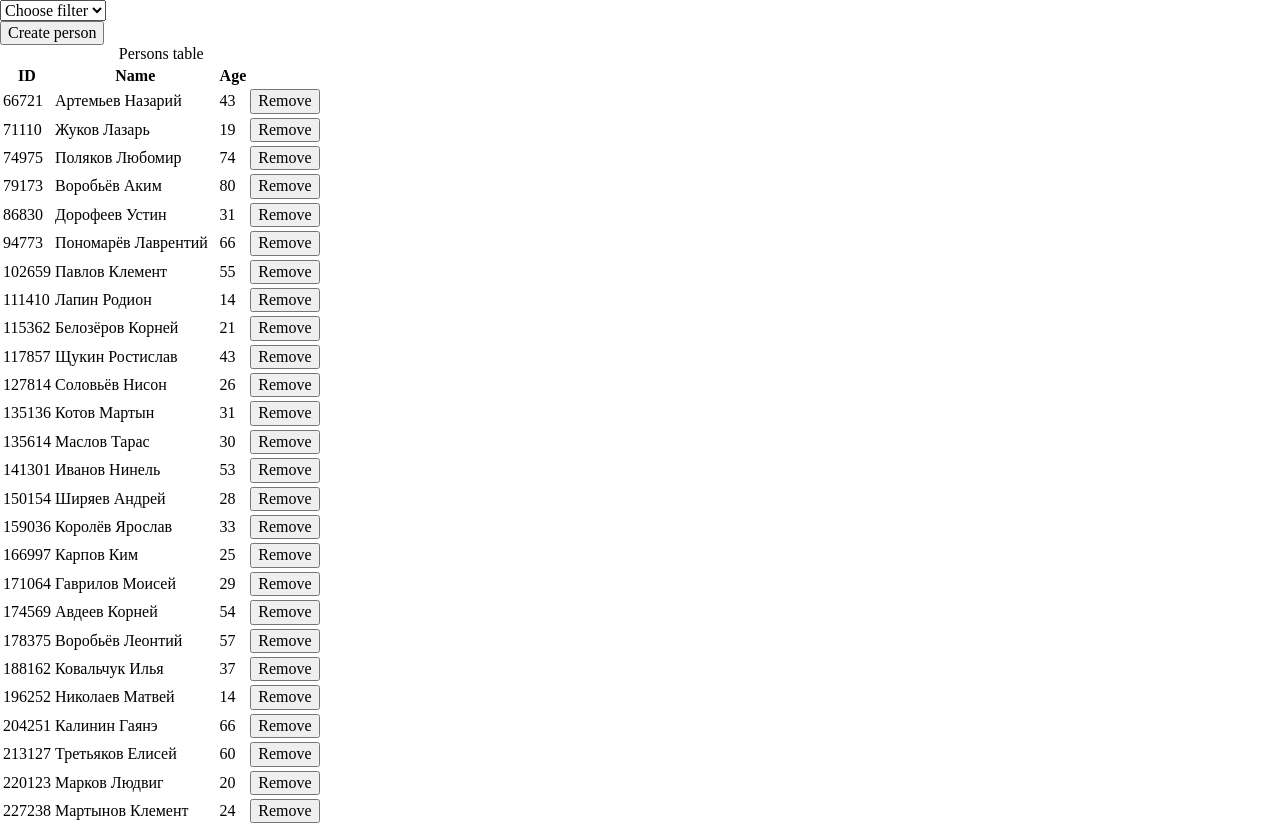
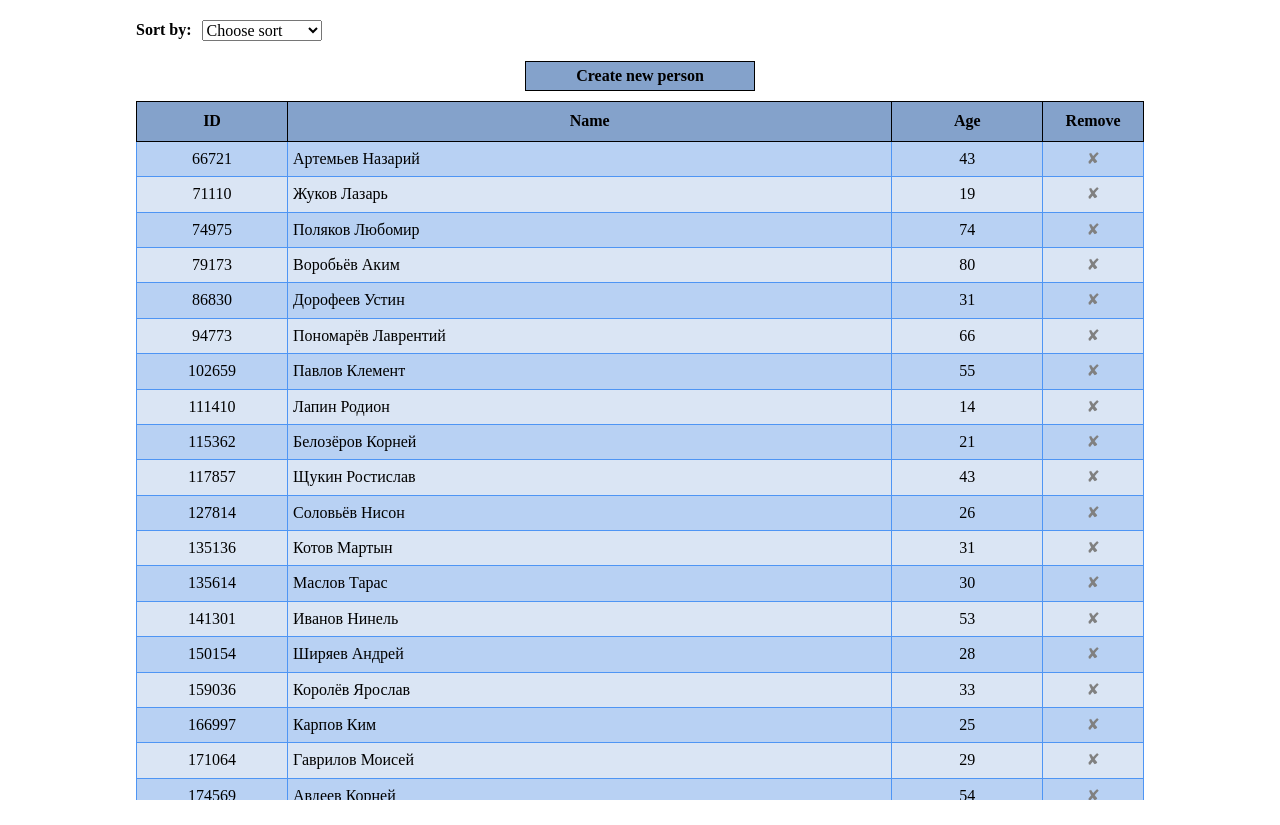
Before and after one commit to it-amalker/test-task-bim-info-ru, a React app: page / in a window 1280 px wide. Shown: the top 825 px of the page. After the commit the page ends 800 px from the top, so only its background shows below. Built offline with nearby package versions, Linux system fonts and the light colour scheme.

Commit message:
add styles

```diff
--- a/src/components/App.tsx
+++ b/src/components/App.tsx
@@ -21,7 +21,7 @@ const App: React.FC = () => {
   }, [sort]);
 
   return (
-    <div>
+    <div className="app-container">
       <Sort sort={sort} setSort={setSort} />
       <CreatePerson persons={persons} setPersons={setPersons} sort={sort} />
       <Table persons={persons} setPersons={setPersons} sort={sort} />
--- a/src/components/CreatePerson.tsx
+++ b/src/components/CreatePerson.tsx
@@ -32,12 +32,28 @@ const CreatePerson: React.FC<CreatePersonProps> = ({
     setFormShow(false);
   };
 
-  const renderForm = () => <Form persons={persons} onSubmit={createPerson} />;
+  const renderForm = () => (
+    <div className="table-container">
+      <table className="persons-table">
+        <thead />
+        <tbody>
+          <tr>
+            <td colSpan={4}>
+              <Form persons={persons} onSubmit={createPerson} />
+            </td>
+          </tr>
+        </tbody>
+        <tfoot />
+      </table>
+    </div>
+  );
 
   const renderButton = () => (
-    <button type="button" onClick={handleClick}>
-      Create person
-    </button>
+    <div className="create-container">
+      <button className="create-person-btn" type="button" onClick={handleClick}>
+        Create new person
+      </button>
+    </div>
   );
 
   return <>{formShow ? renderForm() : renderButton()}</>;
--- a/src/components/Form.tsx
+++ b/src/components/Form.tsx
@@ -11,21 +11,21 @@ const Form: React.FC<FormProps> = ({ persons, onSubmit, editingPerson }) => {
 
   return (
     <>
+      <div className="form-container">
         <form
           className="form"
           autoComplete="off"
           onSubmit={handleSubmit(onSubmit)}
         >
-        <label htmlFor="id">
           <input
             defaultValue={editingPerson ? editingPerson.id : ''}
             type="text"
             name="id"
             id="id"
-            className="create-input"
+            className="form-input form-input-id"
             placeholder="123"
             ref={register({
-              required: 'Id field is required.',
+              required: 'Id field is required',
               pattern: {
                 value: /^[0-9]+$/,
                 message: 'Id must be a number',
@@ -40,61 +40,59 @@ const Form: React.FC<FormProps> = ({ persons, onSubmit, editingPerson }) => {
               },
             })}
           />
-        </label>
-        <label htmlFor="name">
           <input
             defaultValue={editingPerson ? editingPerson.name : ''}
             type="text"
             name="name"
             id="name"
-            className="create-input"
+            className="form-input form-input-name"
             placeholder="John"
             ref={register({
-              required: 'Name field is required.',
+              required: 'Name field is required',
               maxLength: {
                 value: 100,
-                message: 'Name exceed max length.',
+                message: 'Name exceed max length',
               },
             })}
           />
-        </label>
-        <label htmlFor="age">
           <input
             defaultValue={editingPerson ? editingPerson.age : ''}
             type="text"
             name="age"
             id="age"
-            className="create-input"
+            className="form-input form-input-age"
             placeholder="35"
             ref={register({
               required: 'Age field is required.',
               pattern: {
                 value: /^\d*(\.\d{0,4})?$/,
-                message: 'Age must be a number (max 4 decimal places).',
+                message: 'Age must be a number (max 4 decimal places)',
               },
               validate: (n: string) => +n <= 1000,
             })}
           />
-        </label>
           <button type="submit" className="submit-btn" disabled={isSubmitting}>
             Save
           </button>
         </form>
+      </div>
+      <div className="errors">
         {errors.id && (
-        <span className="error-container">{errors.id.message}</span>
+          <div className="error-container">{errors.id.message}</div>
         )}
         {errors.id && errors.id.type === 'validate' && (
-        <span className="error-container">ID is not unique.</span>
+          <div className="error-container">ID is not unique</div>
         )}
         {errors.name && (
-        <span className="error-container">{errors.name.message}</span>
+          <div className="error-container">{errors.name.message}</div>
         )}
         {errors.age && (
-        <span className="error-container">{errors.age.message}</span>
+          <div className="error-container">{errors.age.message}</div>
         )}
         {errors.age && errors.age.type === 'validate' && (
-        <span className="error-container">Max age 1000.</span>
+          <div className="error-container">Max age 1000</div>
         )}
+      </div>
     </>
   );
 };
--- a/src/components/Sort.tsx
+++ b/src/components/Sort.tsx
@@ -7,16 +7,19 @@ const Sort: React.FC<SortProps> = ({ sort, setSort }) => {
   };
 
   return (
+    <div className="sort-container">
+      <span className="sort-name">Sort by:</span>
       <form>
-      <select onChange={changeFilter}>
+        <select className="sort-select" onChange={changeFilter}>
           {sort.sortBy ? null : (
-          <option value="Choose filter">Choose filter</option>
+            <option value="Choose filter">Choose sort</option>
           )}
           <option value="id">ID</option>
           <option value="name">Name</option>
           <option value="age">Age</option>
         </select>
       </form>
+    </div>
   );
 };
 
--- a/src/components/Table.tsx
+++ b/src/components/Table.tsx
@@ -40,13 +40,14 @@ const Table: React.FC<CreatePersonProps> = ({ persons, setPersons, sort }) => {
 
   const renderTable = (): JSX.Element => {
     return (
+      <div className="table-container">
         <table className="persons-table">
-        <caption className="persons-table-caption">Persons table</caption>
           <thead>
-          <tr>
-            <th className="person-id">ID</th>
-            <th className="person-name">Name</th>
-            <th className="person-age">Age</th>
+            <tr className="caption-row">
+              <th>ID</th>
+              <th>Name</th>
+              <th>Age</th>
+              <th>Remove</th>
             </tr>
           </thead>
           <tbody>
@@ -54,7 +55,7 @@ const Table: React.FC<CreatePersonProps> = ({ persons, setPersons, sort }) => {
               if (editingPerson && editingPerson.id === id) {
                 return (
                   <tr key={id}>
-                  <td colSpan={3}>
+                    <td colSpan={4}>
                       <Form
                         persons={persons}
                         onSubmit={editPerson}
@@ -65,13 +66,21 @@ const Table: React.FC<CreatePersonProps> = ({ persons, setPersons, sort }) => {
                 );
               }
               return (
-              <tr key={id} onClick={handleClick({ id, name, age })}>
-                <td>{id}</td>
-                <td>{name}</td>
-                <td>{age}</td>
-                <td>
-                  <button type="button" onClick={removePerson(id)}>
-                    Remove
+                <tr
+                  className="table-row"
+                  key={id}
+                  onClick={handleClick({ id, name, age })}
+                >
+                  <td className="table-id">{id}</td>
+                  <td className="table-name">{name}</td>
+                  <td className="table-age">{age}</td>
+                  <td className="table-remove">
+                    <button
+                      className="remove-btn"
+                      type="button"
+                      onClick={removePerson(id)}
+                    >
+                      &#10008;
                     </button>
                   </td>
                 </tr>
@@ -80,6 +89,7 @@ const Table: React.FC<CreatePersonProps> = ({ persons, setPersons, sort }) => {
           </tbody>
           <tfoot />
         </table>
+      </div>
     );
   };
 
--- a/src/styles/style.css
+++ b/src/styles/style.css
@@ -1,4 +1,183 @@
 #app {
+  padding: 20px 10px;
   width: 100vw;
   height: 100vh;
+  box-sizing: border-box;
+  overflow-x: hidden;
 }
+
+.table-container {
+  display: flex;
+  justify-content: center;
+}
+
+.persons-table {
+  width: 80%;
+  border-collapse: collapse;
+}
+
+.caption-row {
+  background-color: #84a2cb;
+}
+
+.caption-row th {
+  padding: 10px 5px;
+  border: 1px solid #000;
+}
+
+.table-row {
+  background-color: #b8d1f3;
+}
+
+.table-row:nth-child(2n) {
+  background-color: #dae5f4;
+}
+
+.table-row:hover {
+  font-weight: bold;
+  background-color: #84a2cb;
+}
+
+.table-row td {
+  height: 20px;
+  padding: 7px 5px;
+  border: 1px solid #4e95f4;
+}
+
+.table-id {
+  width: 15%;
+  text-align: center;
+}
+
+.table-name {
+  width: 60%;
+}
+
+.table-age {
+  width: 15%;
+  text-align: center;
+}
+
+.table-remove {
+  width: 10%;
+}
+
+.remove-btn {
+  display: block;
+  margin: 0 auto;
+  width: 30px;
+  color: grey;
+
+  background-color: transparent;
+  border: none;
+}
+
+.remove-btn:hover {
+  color: red;
+  font-weight: bold;
+
+  cursor: pointer;
+}
+
+.form-container {
+  display: flex;
+  justify-content: center;
+  flex-wrap: wrap;
+}
+
+.form {
+  width: 100%;
+  box-sizing: border-box;
+}
+
+.form-input {
+  border: 1px solid #4e95f4;
+  margin: 0;
+  padding: 5px 5px;
+  box-sizing: border-box;
+}
+
+.form-input:focus {
+  background-color: #efefef;
+  border: 2px solid orange;
+}
+
+.form-input-id {
+  width: 15%;
+}
+
+.form-input-name {
+  width: 60%;
+}
+
+.form-input-age {
+  width: 15%;
+}
+
+.submit-btn {
+  width: 10%;
+  height: 100%;
+
+  background-color: #ffa500b8;
+  border: 2px solid #060606b0;
+}
+
+.submit-btn:hover {
+  font-weight: bold;
+  background-color: #ffa500;
+  cursor: pointer;
+}
+
+.errors {
+  display: flex;
+  justify-content: center;
+}
+
+.error-container {
+  margin-right: 5px;
+  color: red;
+  font-size: small;
+  font-weight: bold;
+}
+
+.create-container {
+  display: flex;
+  justify-content: center;
+}
+
+.create-person-btn {
+  margin: 10px auto;
+  margin-top: 0;
+  padding: 5px 50px;
+
+  font-weight: bold;
+  background-color: #84a2cb;
+
+  border: 1px solid #000;
+}
+
+.create-person-btn:hover {
+  background-color: #627a9c;
+  cursor: pointer;
+}
+
+.sort-container {
+  width: 80%;
+  margin: auto;
+  margin-bottom: 20px;
+
+  display: flex;
+  align-items: center;
+}
+
+.sort-select {
+  width: 120px;
+
+  cursor: pointer;
+}
+
+.sort-name {
+  margin-right: 10px;
+
+  font-weight: bold;
+}
```
Lines whose indentation alone changed are shown as unchanged.
